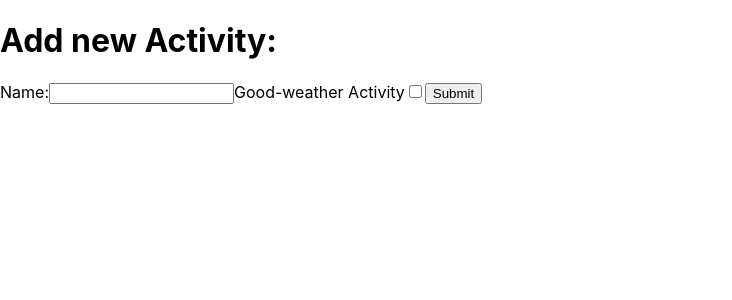
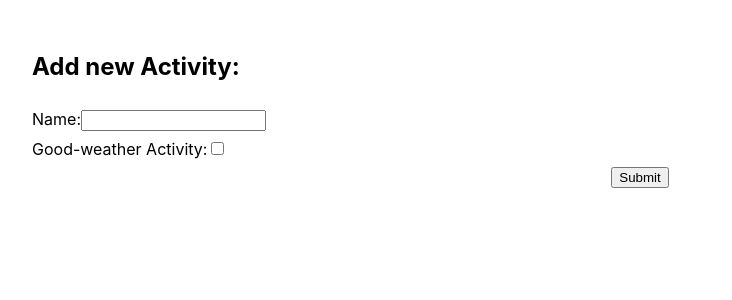
Before and after one commit to Katemuya/weather-app, a React (Create React App) app: page / in a window 1280 px wide. Shown: the top 300 px of the page, without its empty margins (0-732 px from the left). Built offline with nearby package versions, Linux system fonts and the light colour scheme.

Commit message:
add form css

```diff
--- a/src/App.js
+++ b/src/App.js
@@ -1,8 +1,6 @@
 import "./App.css";
 import Form from "./components/Form/Form";
 
-function App() {
+export default function App() {
   return <Form></Form>;
 }
-
-export default App;
--- a/src/components/Form/Form.css
+++ b/src/components/Form/Form.css
@@ -1,3 +1,12 @@
 .form {
   display: flex;
+  flex-direction: column;
+
+  margin: 2rem;
+
+  gap: 8px;
 }
+
+.form__button {
+  align-self: center;
+}
--- a/src/components/Form/Form.js
+++ b/src/components/Form/Form.js
@@ -1,13 +1,18 @@
+import "./Form.css";
+
 export default function Form() {
   return (
     <form className="form">
-      <h1>Add new Activity:</h1>
+      <h2>Add new Activity:</h2>
+      <div className="form__name-container">
         <label className="form__input-label" htmlFor="name">
           Name:
         </label>
         <input className="form__name-input" id="name" name="name" />
+      </div>
+      <div className="form__checkbox-container">
         <label className="form__checkbox-label" htmlFor="weatherCheckbox">
-        Good-weather Activity
+          Good-weather Activity:
         </label>
         <input
           className="form__checkbox-input"
@@ -15,6 +20,7 @@ export default function Form() {
           id="weatherCheckbox"
           name="weatherCheckbox"
         />
+      </div>
 
       <button className="form__button" type="submit">
         Submit
```
Lines whose indentation alone changed are shown as unchanged.
